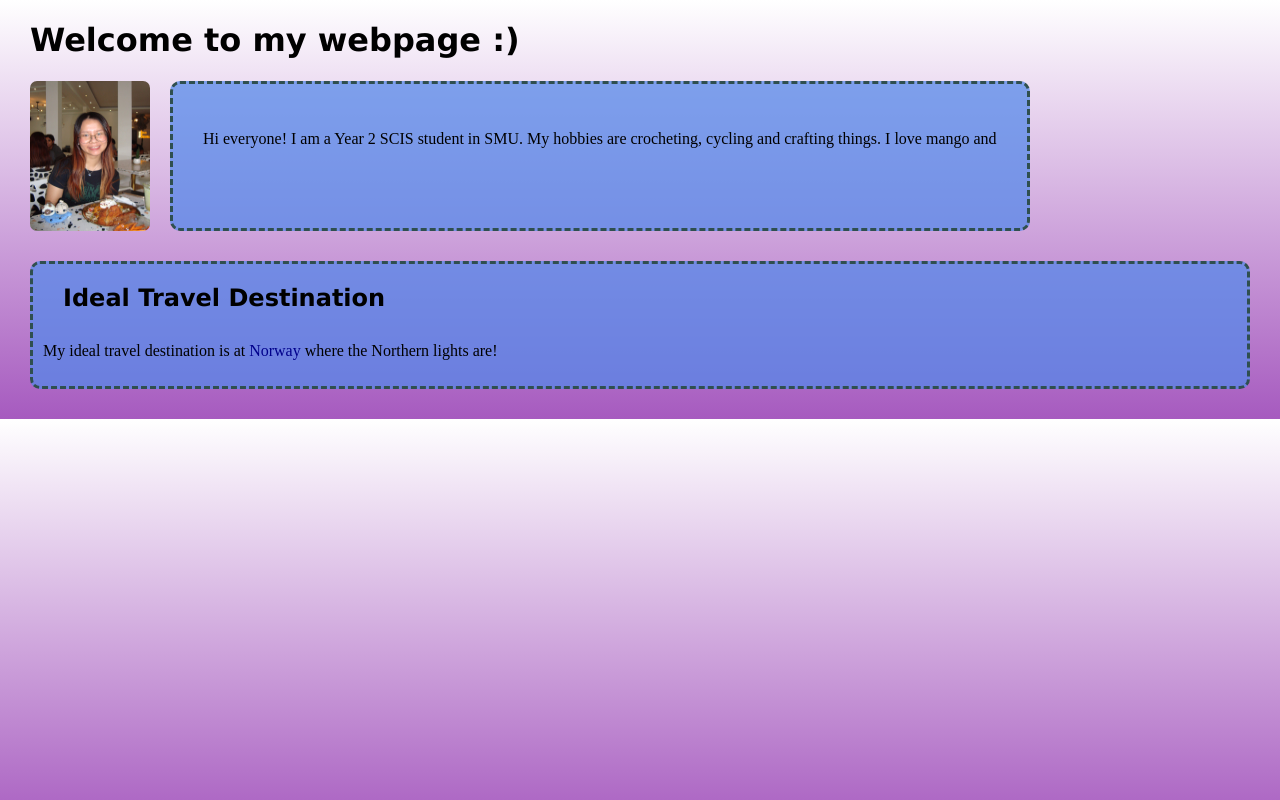
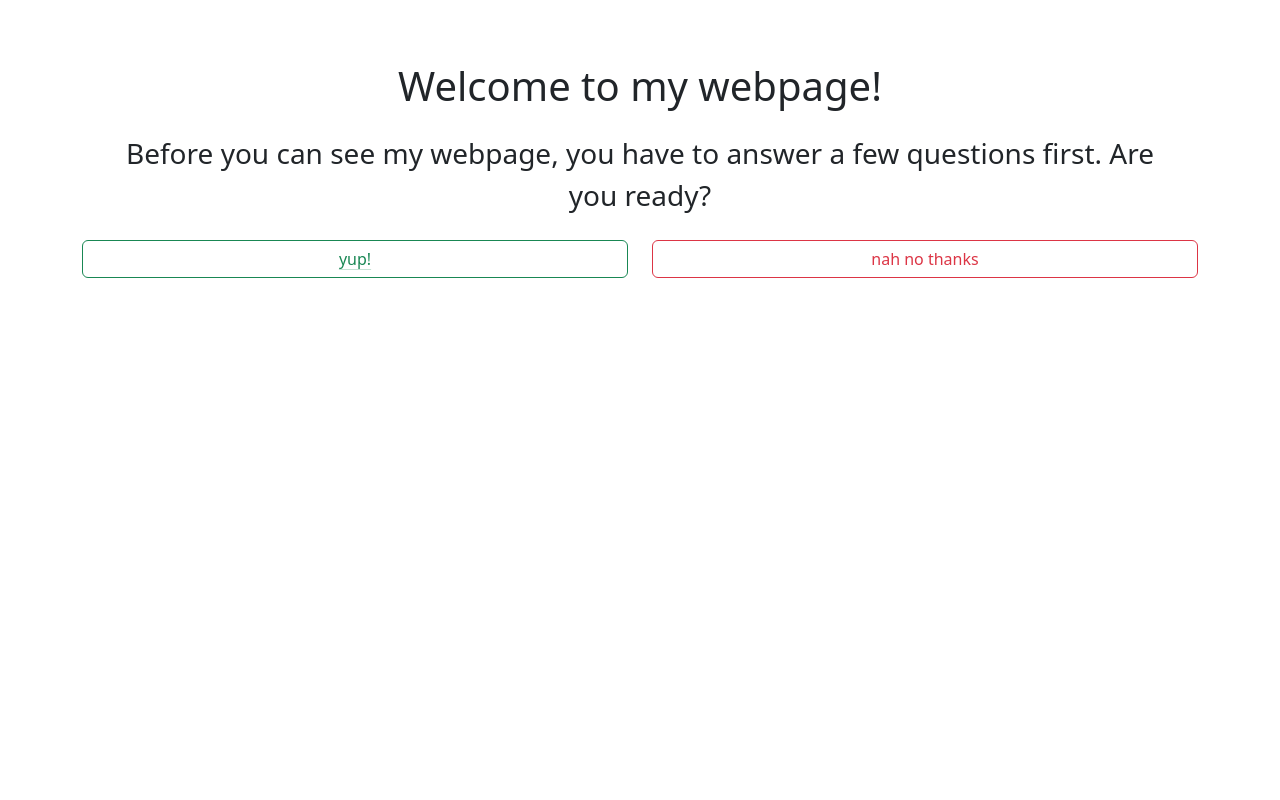
Before and after one commit to selina-lam/selina-lam.github.io, a plain HTML site: page index.html in a window 1280 px wide. Drawn offline with nearby package versions, Linux system fonts and the light colour scheme.

Commit message:
boostrap ver

```diff
--- a/index.html
+++ b/index.html
@@ -3,8 +3,10 @@
 <head>
     <meta charset="UTF-8">
     <meta name="viewport" content="width=device-width, initial-scale=1.0">
-    <title>Selina's Webpage</title>
-    <style>
+    <title>Do you know Selina?</title>
+    <link href="https://cdn.jsdelivr.net/npm/bootstrap@5.3.3/dist/css/bootstrap.min.css" rel="stylesheet" integrity="sha384-QWTKZyjpPEjISv5WaRU9OFeRpok6YctnYmDr5pNlyT2bRjXh0JMhjY6hW+ALEwIH" crossorigin="anonymous">
+    <link rel="icon" type="image/x-icon" href="images/cat.ico">
+    <!-- <style>
 
         body{
             margin: 0;
@@ -66,10 +68,10 @@
         img{
             border-radius: 7px;
         }
-    </style>
+    </style> -->
 </head>
 <body>
-    <h1>Welcome to my webpage :)</h1>
+    <!-- <h1>Welcome to my webpage :)</h1>
     <div class="about-me">
         <img src="photo_2024-08-22_17-07-43.jpg">
         <div class="biography">
@@ -81,7 +83,23 @@
     <div class="travel-dest">
         <h2>Ideal Travel Destination</h2>
         <p>My ideal travel destination is at <a href='https://youtu.be/izYiDDt6d8s?feature=shared'>Norway</a> where the Northern lights are!</p>
+    </div> -->
+    <div class="container pt-5">
+        <div class="row col-12 mx-auto p-2 text-center m">
+            <p class="fs-1">Welcome to my webpage!</p>
+            <p class="fs-3">Before you can see my webpage, you have to answer a few questions first. Are you ready?</p>
+        </div>
     </div>
 
+    <div class="container">
+        <div class="row">
+            <div class="col-6 d-grid gap-2">
+               <button type="button" class="btn btn-outline-success"><a href="quiz.html" class="link-success link-offset-2 link-underline-opacity-25 link-underline-opacity-100-hover">yup!</a></button>
+            </div>
+            <div class="col-6 d-grid gap-2">
+                <button type="button" class="btn btn-outline-danger">nah no thanks</button>
+            </div>
+        </div>
+    </div>
 </body>
 </html>
```
Also changed, not shown: aboutme.html (added, +11 -0 lines), quiz.html (added, +11 -0 lines), images/cat.ico (added).
